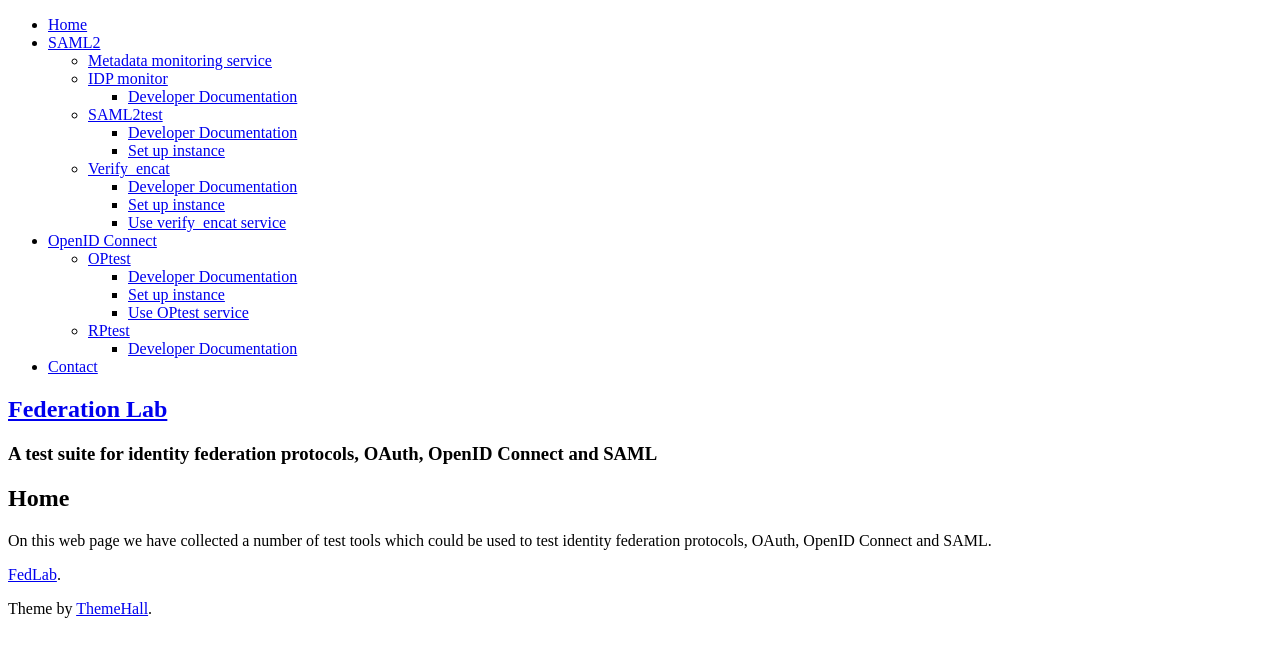
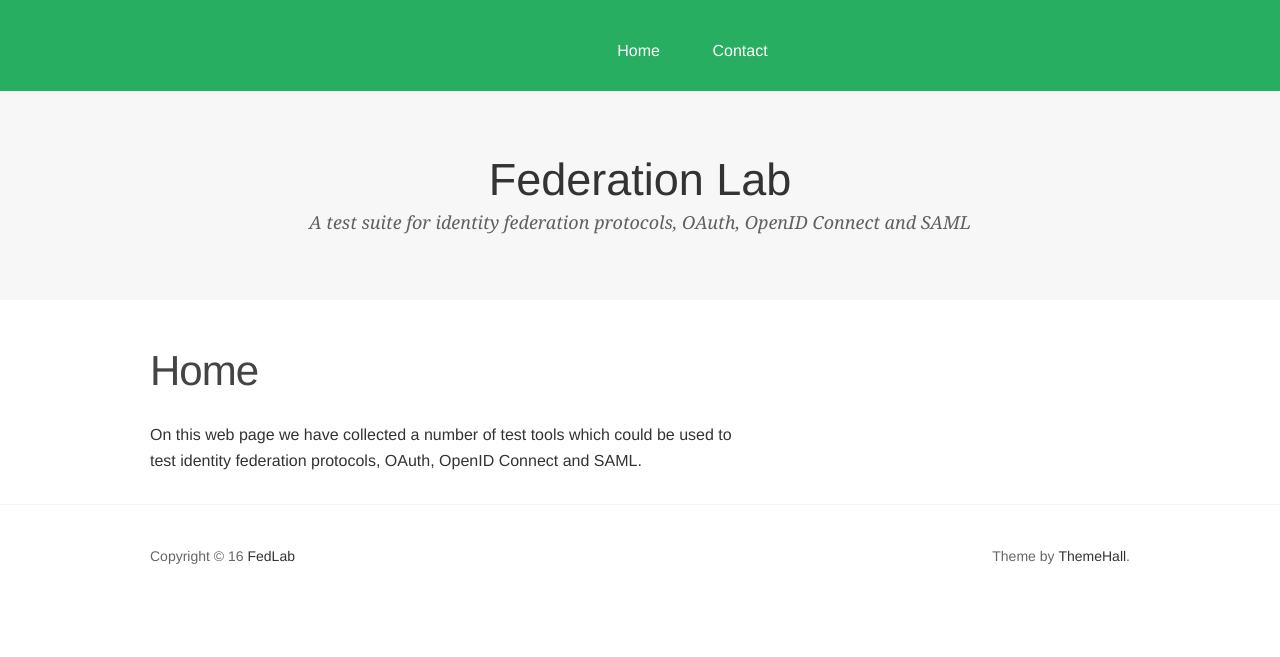
Before and after one commit to bekicot/feed-lab.org, a Jekyll site: the page built from index.markdown, in a window 1280 px wide. Shown: the top 657 px of the page. Built offline with Jekyll 4.4.1, drawn with Linux system fonts in a browser that asks for light colours; comment, search, counter and statistics services are not loaded.

Commit message:
1. Clean up Projects. 2. add Contact and index page 3. convert index to markdown

```diff
--- a/_config.yml
+++ b/_config.yml
@@ -7,15 +7,18 @@
 
 # Site settings
 title: FedLab
-email: your-email@domain.com
+email: dirg@umu.se
 description: > # this means to ignore newlines until "baseurl:"
   Write an awesome description for your new site here. You can edit this
   line in _config.yml. It will appear in your document head meta (for
   Google search results) and in your feed.xml site description.
-baseurl: "http://rubyrails.id/feed-lab.org/" # the subpath of your site, e.g. /blog
+baseurl: "/feed-lab.org" # the subpath of your site, e.g. /blog
 url: "http://fed-lab.org" # the base hostname & protocol for your site
 twitter_username: jekyllrb
 github_username:  jekyll
+exclude:
+  - Gemfile
+  - Gemfile.lock
 
 # Build settings
 markdown: kramdown
--- a/_includes/footer.html
+++ b/_includes/footer.html
@@ -1,7 +1,7 @@
 <footer id="footer" class="site-footer" role="contentinfo" itemscope="itemscope" itemtype="http://schema.org/WPFooter">
     <div class="wrap">
         <div class="footer-content footer-insert">
-            <p class="copyright"><a class="site-link" href="{{ site.url }}" rel="home">{{ site.title }}</a>.</p>
+            <p class="copyright">Copyright © {{ site.time | date: '%y' }} <a class="site-link" href="{{ site.url }}" rel="home">{{ site.title }}</a></p>
             <p class="credit">Theme by <a class="theme-link" href="https://themehall.com/" title="ThemeHall">ThemeHall</a>.</p>
         </div>
     </div>
--- a/_includes/header.html
+++ b/_includes/header.html
@@ -1,2 +1,4 @@
 {% include navigator.html %}
-{% include jumbotron.html %}
+{% unless page.use_jumbotron == 'no' %}
+  {% include jumbotron.html %}
+{% endunless %}
--- a/_includes/icon-github.html
+++ /dev/null
@@ -1 +0,0 @@
-<a href="https://github.com/{{ include.username }}"><span class="icon icon--github">{% include icon-github.svg %}</span><span class="username">{{ include.username }}</span></a>
--- a/_includes/icon-twitter.html
+++ /dev/null
@@ -1 +0,0 @@
-<a href="https://twitter.com/{{ include.username }}"><span class="icon icon--twitter">{% include icon-twitter.svg %}</span><span class="username">{{ include.username }}</span></a>
--- a/_includes/navigator.html
+++ b/_includes/navigator.html
@@ -1,47 +1,10 @@
+{% assign pages = site.pages | sort:"position"  %}
 <nav class="nav-primary" role="navigation" itemscope="itemscope" itemtype="http://schema.org/SiteNavigationElement">
     <div class="wrap"><a href="#" id="menu-icon" class="menu-icon"><span></span></a>
         <ul id="menu-menu" class="menu omega-nav-menu menu-primary">
-            <li id="menu-item-252" class="menu-item menu-item-type-post_type menu-item-object-page current-menu-item page_item page-item-28 current_page_item first menu-item-252"><a href="index.html">Home</a></li>
-            <li id="menu-item-253" class="menu-item menu-item-type-custom menu-item-object-custom menu-item-has-children menu-item-253"><a href="#">SAML2</a>
-                <ul class="sub-menu">
-                    <li id="menu-item-254" class="menu-item menu-item-type-custom menu-item-object-custom menu-item-254"><a target="_blank" href="https://github.com/rohe/mccs">Metadata monitoring service</a></li>
-                    <li id="menu-item-255" class="menu-item menu-item-type-post_type menu-item-object-page menu-item-has-children menu-item-255"><a href="index18331833.html?page_id=173">IDP monitor</a>
-                        <ul class="sub-menu">
-                            <li id="menu-item-256" class="menu-item menu-item-type-custom menu-item-object-custom menu-item-256"><a target="_blank" href="https://github.com/its-dirg/idp_monitor/blob/master/README">Developer Documentation</a></li>
-                        </ul>
-                    </li>
-                    <li id="menu-item-274" class="menu-item menu-item-type-custom menu-item-object-custom menu-item-has-children menu-item-274"><a target="_blank" href="https://dirg.org.umu.se/static/saml2testGui/overview.html">SAML2test</a>
-                        <ul class="sub-menu">
-                            <li id="menu-item-258" class="menu-item menu-item-type-custom menu-item-object-custom menu-item-258"><a target="_blank" href="https://dirg.org.umu.se/static/saml2testGui/index.html">Developer Documentation</a></li>
-                            <li id="menu-item-259" class="menu-item menu-item-type-custom menu-item-object-custom menu-item-259"><a target="_blank" href="https://dirg.org.umu.se/static/saml2testGui/setup.html">Set up instance</a></li>
-                        </ul>
-                    </li>
-                    <li id="menu-item-260" class="menu-item menu-item-type-post_type menu-item-object-page menu-item-has-children menu-item-260"><a href="index88348834.html?page_id=178">Verify_encat</a>
-                        <ul class="sub-menu">
-                            <li id="menu-item-261" class="menu-item menu-item-type-custom menu-item-object-custom menu-item-261"><a target="_blank" href="https://dirg.org.umu.se/static/verify_entcat/index.html">Developer Documentation</a></li>
-                            <li id="menu-item-262" class="menu-item menu-item-type-custom menu-item-object-custom menu-item-262"><a target="_blank" href="https://dirg.org.umu.se/static/verify_entcat/setup.html">Set up instance</a></li>
-                            <li id="menu-item-263" class="menu-item menu-item-type-post_type menu-item-object-page menu-item-263"><a href="index41804180.html?page_id=241">Use verify_encat service</a></li>
-                        </ul>
-                    </li>
-                </ul>
-            </li>
-            <li id="menu-item-264" class="menu-item menu-item-type-custom menu-item-object-custom menu-item-has-children menu-item-264"><a href="#">OpenID Connect</a>
-                <ul class="sub-menu">
-                    <li id="menu-item-265" class="menu-item menu-item-type-post_type menu-item-object-page menu-item-has-children menu-item-265"><a href="index22132213.html?page_id=194">OPtest</a>
-                        <ul class="sub-menu">
-                            <li id="menu-item-266" class="menu-item menu-item-type-custom menu-item-object-custom menu-item-266"><a target="_blank" href="https://dirg.org.umu.se/static/oictest/index.html">Developer Documentation</a></li>
-                            <li id="menu-item-267" class="menu-item menu-item-type-custom menu-item-object-custom menu-item-267"><a target="_blank" href="https://dirg.org.umu.se/static/oictest/howto.html#configure-oprp-test-tool-version-2">Set up instance</a></li>
-                            <li id="menu-item-268" class="menu-item menu-item-type-post_type menu-item-object-page menu-item-268"><a href="index66c966c9.html?page_id=198">Use OPtest service</a></li>
-                        </ul>
-                    </li>
-                    <li id="menu-item-269" class="menu-item menu-item-type-post_type menu-item-object-page menu-item-has-children menu-item-269"><a href="index267b267b.html?page_id=192">RPtest</a>
-                        <ul class="sub-menu">
-                            <li id="menu-item-352" class="menu-item menu-item-type-custom menu-item-object-custom menu-item-352"><a target="_blank" href="https://dirg.org.umu.se/static/oictest/how_to_use_rp_test.html">Developer Documentation</a></li>
-                        </ul>
-                    </li>
-                </ul>
-            </li>
-            <li id="menu-item-358" class="menu-item menu-item-type-post_type menu-item-object-page last menu-item-358"><a href="indexdcf5dcf5.html?page_id=168">Contact</a></li>
+            {% for page in pages %}
+                <li class="menu-item menu-item-type-post_type menu-item-object-page current-menu-item page_item page-item-28 current_page_item"><a href="{{ page.url | prepend: site.baseurl}}">{{page.title}}</a></li>
+            {% endfor %}
         </ul>
     </div>
 </nav>
--- a/_layouts/page.html
+++ b/_layouts/page.html
@@ -1,14 +1,16 @@
 ---
 layout: default
 ---
-<article class="post">
-
+<main class="content">
   <header class="post-header">
     <h1 class="post-title">{{ page.title }}</h1>
   </header>
 
-  <div class="post-content">
-    {{ content }}
-  </div>
-
-</article>
+  <article class="post">
+    <div class="entry-wrap">
+      <div class="post-content">
+        {{ content }}
+      </div>
+    </div>
+  </article>
+</main>
--- /dev/null
+++ b/contact.markdown
@@ -0,0 +1,6 @@
+---
+layout: page
+title: Contact
+position: 4
+---
+The best way to contact us at DIRG is to write an e-mail to [{{site.email}}](mailto:{{site.email}})
--- a/index.html
+++ /dev/null
@@ -1,33 +0,0 @@
----
-layout: default
----
-        <main class="content" id="content" role="main" itemprop="mainContentOfPage">
-            <article id="post-28" class="entry page publish author-daniel post-28" itemscope="itemscope" itemtype="http://schema.org/CreativeWork">
-                <div class="entry-wrap">
-                    <header class="entry-header">
-                        <h1 class="entry-title" itemprop="headline">Home</h1>
-                    </header>
-                    <!-- .entry-header -->
-                    <div class="entry-content" itemprop="text">
-                        <p>On this web page we have collected a number of test tools which could be used to test identity federation protocols, OAuth, OpenID Connect and SAML.</p>
-                    </div>
-                </div>
-                <!-- .entry-wrap -->
-            </article>
-            <!-- #post-## -->
-        </main>
-        <!-- .content -->
-        <aside class="sidebar sidebar-primary widget-area" role="complementary" itemscope="itemscope" itemtype="http://schema.org/WPSideBar">
-            <section id="search-2" class="widget widget-1 even widget-first widget_search">
-                <div class="widget-wrap">
-                    <form role="search" method="get" class="search-form" action="http://fed-lab.org/">
-                        <!--
-<input type="search" class="search-field" placeholder="Search ..." value="" name="s" title="Search for:">
-
-<input type="submit" class="search-submit" value="Search">
--->
-                    </form>
-                </div>
-            </section>
-        </aside>
-        <!-- .sidebar -->
```
Also changed, not shown: _posts/2016-07-24-new-feature-from-fedlab.markdown (deleted, +0 -7 lines), index.markdown (added, +7 -0 lines), _includes/icon-github.svg (deleted), _includes/icon-twitter.svg (deleted), 1 other file.
